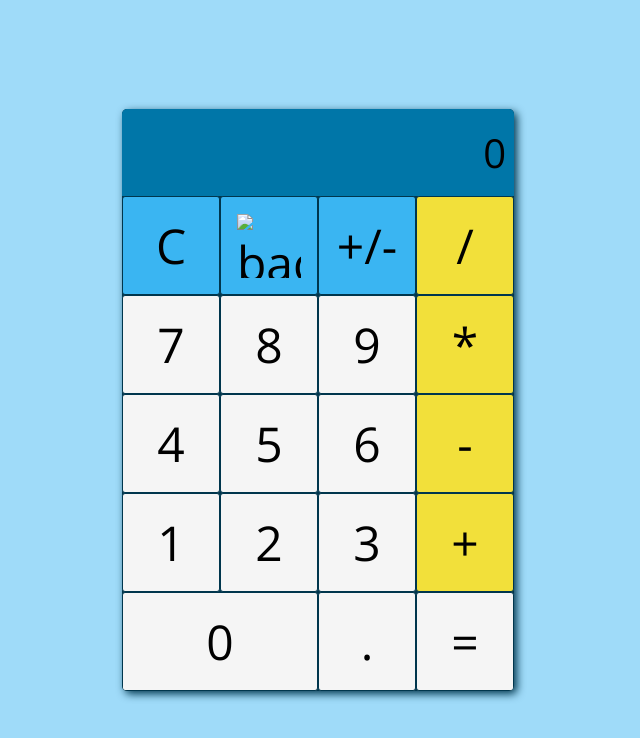
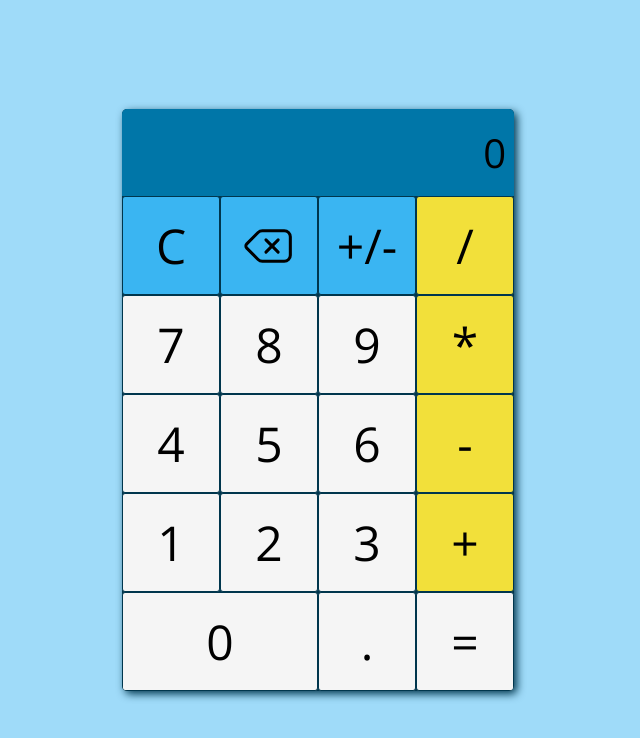
Before and after one commit to noxtua-code/calculator, a plain HTML site: page index.html in a window 1280 px wide. Shown: the whole page, without its empty margins (322-962 px from the left). Drawn offline with nearby package versions, Linux system fonts and the light colour scheme; the site is published under a folder, as on GitHub Pages, so addresses that start at the root find nothing.

Commit message:
Added svg asset

```diff
--- a/index.html
+++ b/index.html
@@ -14,7 +14,7 @@
         <div class="display"><p class="output">0</p></div>
         <div class="even-columns">
             <button class="special clear">C</button>
-            <button class="special backspace"><img src="/assets/backspace.svg" alt="backspace"></button>
+            <button class="special backspace"><img src="backspace.svg" alt="backspace"></button>
             <button class="special toggle">+/-</button>
             <button class="operator divide">/</button>
             <button class="number">7</button>
```
Also changed, not shown: backspace.svg (renamed from assets/backspace.svg).
